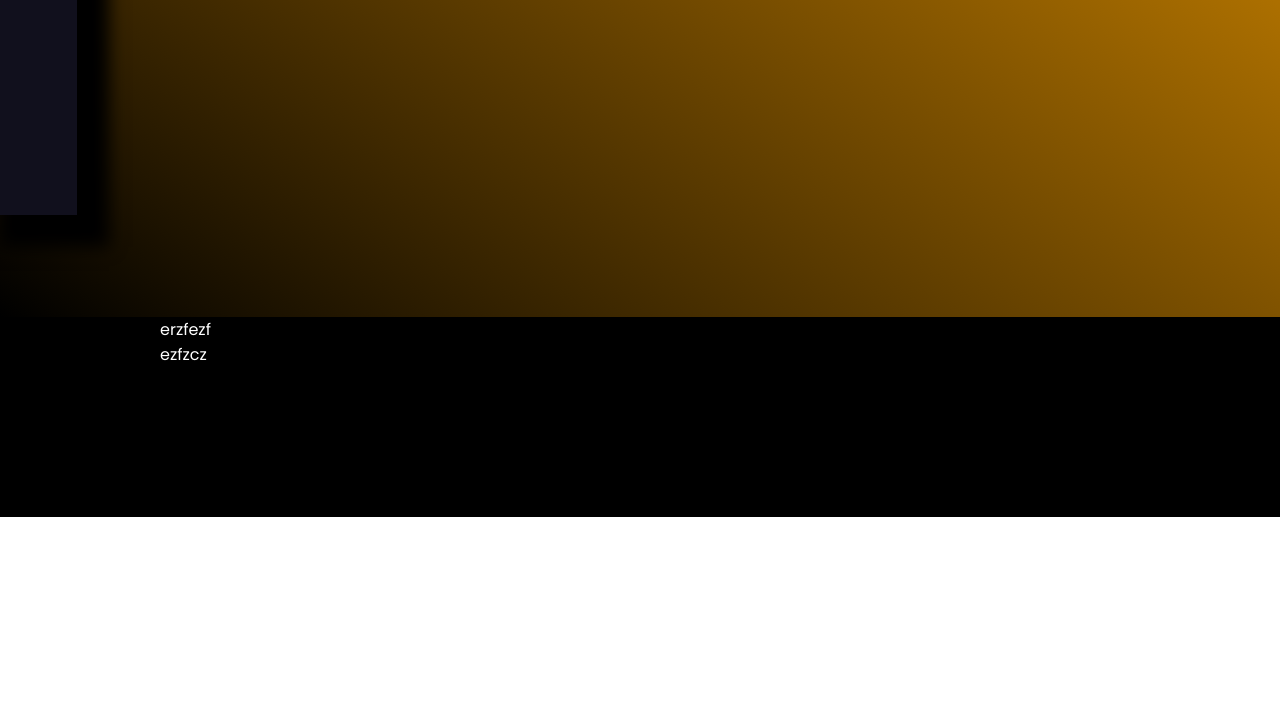
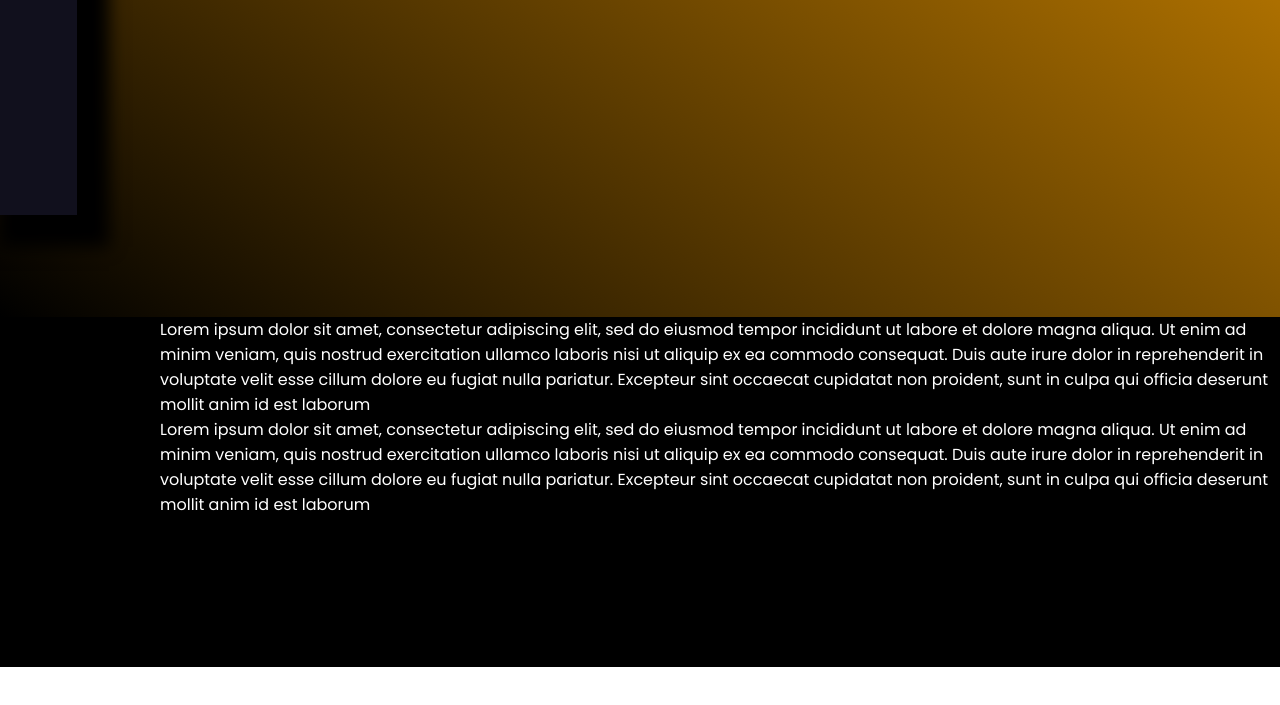
Before and after one commit to Vilquid/Trois-Quarts, a plain HTML site: page index.html in a window 1280 px wide. Shown: the part 585-1290 px from the top of the page. Before the commit the page ends 1150 px from the top, so only its background shows below. Drawn offline with nearby package versions, Linux system fonts and the light colour scheme.

Commit message:
Update index.html

```diff
--- a/index.html
+++ b/index.html
@@ -98,10 +98,10 @@
 	</div>
 	<div class="background-black mb-5">
 		<p>
-			erzfezf
+			Lorem ipsum dolor sit amet, consectetur adipiscing elit, sed do eiusmod tempor incididunt ut labore et dolore magna aliqua. Ut enim ad minim veniam, quis nostrud exercitation ullamco laboris nisi ut aliquip ex ea commodo consequat. Duis aute irure dolor in reprehenderit in voluptate velit esse cillum dolore eu fugiat nulla pariatur. Excepteur sint occaecat cupidatat non proident, sunt in culpa qui officia deserunt mollit anim id est laborum
 		</p>
 		<p>
-			ezfzcz
+			Lorem ipsum dolor sit amet, consectetur adipiscing elit, sed do eiusmod tempor incididunt ut labore et dolore magna aliqua. Ut enim ad minim veniam, quis nostrud exercitation ullamco laboris nisi ut aliquip ex ea commodo consequat. Duis aute irure dolor in reprehenderit in voluptate velit esse cillum dolore eu fugiat nulla pariatur. Excepteur sint occaecat cupidatat non proident, sunt in culpa qui officia deserunt mollit anim id est laborum
 		</p>
 		<br>
 		<br>
```
